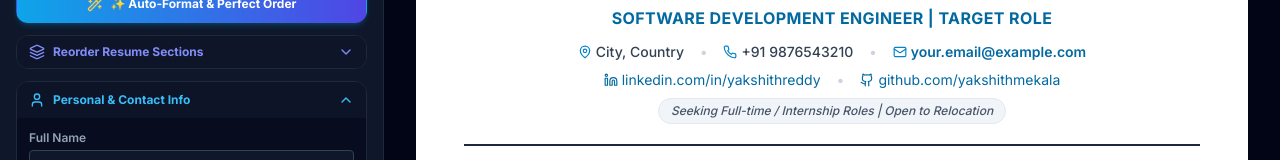
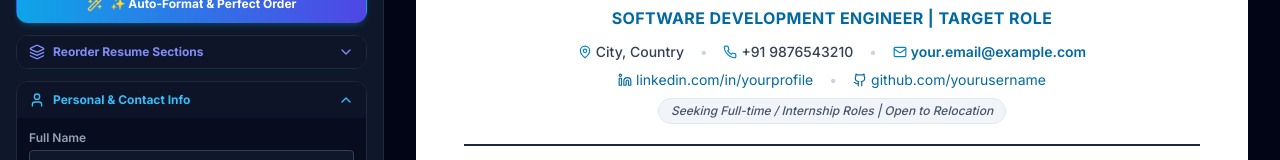
Before and after one commit to yakshithmekala/Buildresume, a React (Vite) app: page / in a window 1280 px wide. Shown: the part 311-471 px from the top of the page. Built offline with nearby package versions, Linux system fonts and the light colour scheme.

Commit message:
fix: dynamically render linkedin and github links in ExecutiveATSTemplate and CompactOnePageTemplate

```diff
--- a/src/components/templates/CompactOnePageTemplate.tsx
+++ b/src/components/templates/CompactOnePageTemplate.tsx
@@ -26,10 +26,18 @@ export const CompactOnePageTemplate: React.FC<TemplateProps> = ({ data }) => {
           <a href={`tel:${contact.phone}`} className="hover:underline">{contact.phone}</a>
           <span>•</span>
           <a href={`mailto:${contact.email}`} className="font-semibold text-sky-800 hover:underline">{contact.email}</a>
-          <span>•</span>
-          <a href={contact.linkedin} target="_blank" rel="noreferrer" className="text-sky-800 hover:underline">LinkedIn</a>
-          <span>•</span>
-          <a href={contact.github} target="_blank" rel="noreferrer" className="text-sky-800 hover:underline">GitHub</a>
+          {contact.linkedin && (
+            <>
+              <span>•</span>
+              <a href={contact.linkedin} target="_blank" rel="noreferrer" className="text-sky-800 hover:underline">LinkedIn</a>
+            </>
+          )}
+          {contact.github && (
+            <>
+              <span>•</span>
+              <a href={contact.github} target="_blank" rel="noreferrer" className="text-sky-800 hover:underline">GitHub</a>
+            </>
+          )}
         </div>
       </header>
 
--- a/src/components/templates/ExecutiveATSTemplate.tsx
+++ b/src/components/templates/ExecutiveATSTemplate.tsx
@@ -185,14 +185,14 @@ export const ExecutiveATSTemplate: React.FC<TemplateProps> = ({ data }) => {
           {contact.linkedin && (
             <a href={contact.linkedin} target="_blank" rel="noreferrer" className="flex items-center gap-1 text-sky-700 hover:underline">
               <Linkedin className="w-3.5 h-3.5 print:hidden" />
-              linkedin.com/in/yakshithreddy
+              {contact.linkedin.replace(/^https?:\/\/(www\.)?/, '')}
             </a>
           )}
-          <span className="text-slate-300">•</span>
+          {contact.linkedin && contact.github && <span className="text-slate-300">•</span>}
           {contact.github && (
             <a href={contact.github} target="_blank" rel="noreferrer" className="flex items-center gap-1 text-sky-700 hover:underline">
               <Github className="w-3.5 h-3.5 print:hidden" />
-              github.com/yakshithmekala
+              {contact.github.replace(/^https?:\/\/(www\.)?/, '')}
             </a>
           )}
         </div>
```
